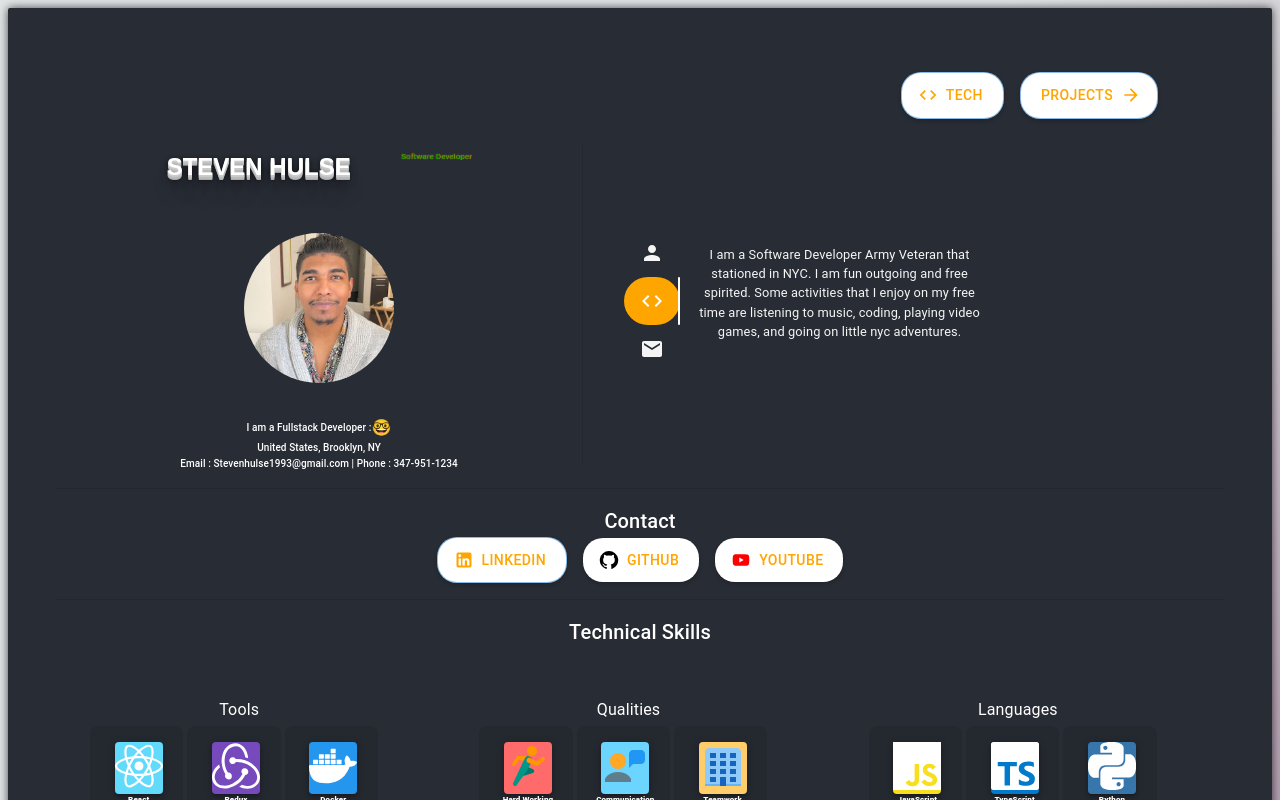
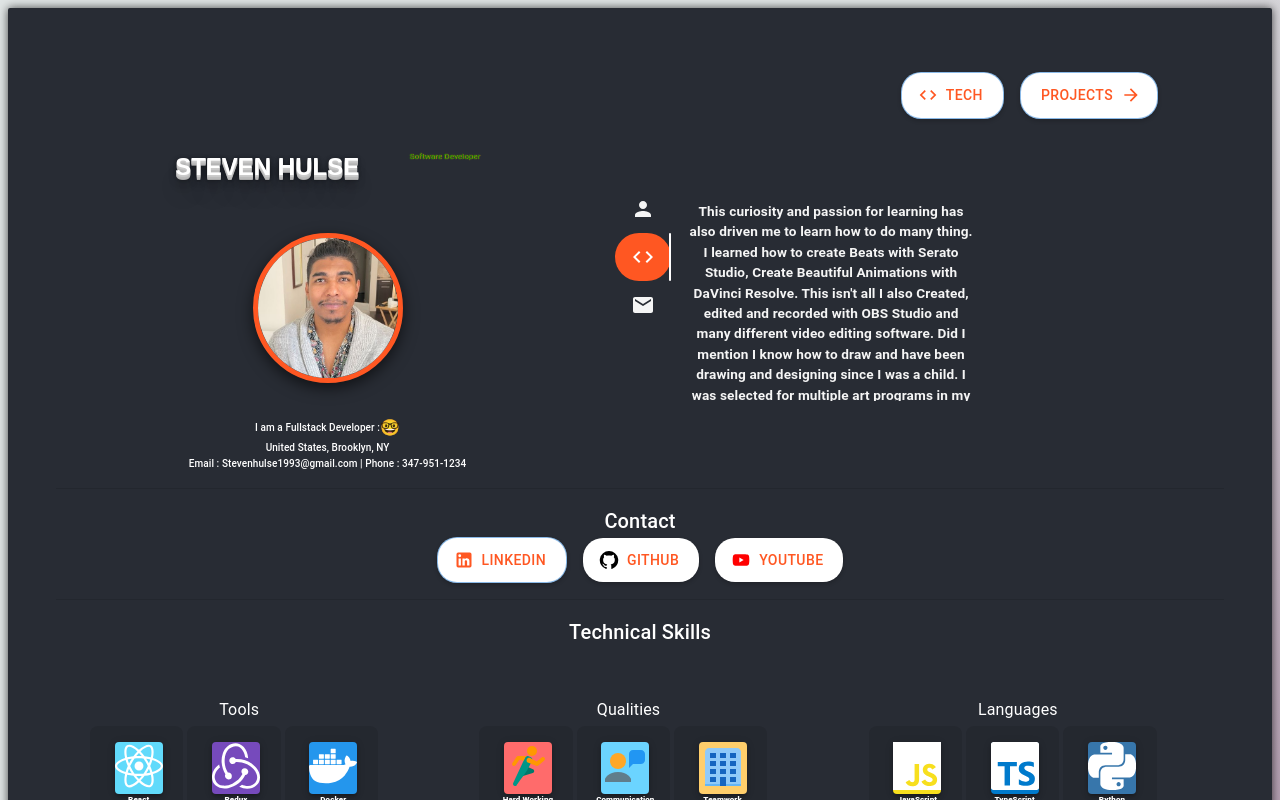
Before and after one commit to Stevenhulse14/StevensWorld, a React (Vite) app: page / in a window 1280 px wide. Both pictures are taken after a click on the tab 651 px from the left and 261 px from the top of the page. Shown: the top 800 px of the page. Built offline with nearby package versions, Linux system fonts and the light colour scheme.

Commit message:
First Iteration of Profolio Site

```diff
--- a/src/App.css
+++ b/src/App.css
@@ -19,3 +19,7 @@ body {
   color: #fff;
   font-family: "Roboto", sans-serif;
 }
+
+/* background-color: #282c34; dark
+     background-color: #d8dfed;  light
+*/
--- a/src/components/Intro.tsx
+++ b/src/components/Intro.tsx
@@ -2,6 +2,29 @@ import { FC } from "react";
 import { Avatar, Box, Typography, Divider, Grid } from "@mui/material";
 import TabsAbout from "./Tabs";
 
+import { createTheme } from "@mui/material";
+
+const theme = createTheme();
+
+const pulsingShadowAnimation = (theme) => {
+  const keyframes = {
+    "@keyframes pulsingShadowAnimation": {
+      "0%": {
+        boxShadow:
+          "0 0 10px 0px rgba(255, 200, 0, 0.5), 0 0 20px 0px rgba(255, 200, 0, 0.5), 0 0 30px 0px rgba(255, 200, 0, 0.5), 0 0 40px 0px rgba(255, 200, 0, 0.5)",
+      },
+      "50%": {
+        boxShadow:
+          "0 0 15px 0px rgba(255, 200, 0, 0.2), 0 0 25px 0px rgba(255, 200, 0, 0.2), 0 0 35px 0px rgba(255, 200, 0, 0.2), 0 0 45px 0px rgba(255, 200, 0, 0.2)",
+      },
+      "100%": {
+        boxShadow:
+          "0 0 10px 0px rgba(255, 200, 0, 0.5), 0 0 20px 0px rgba(255, 200, 0, 0.5), 0 0 30px 0px rgba(255, 200, 0, 0.5), 0 0 40px 0px rgba(255, 200, 0, 0.5)",
+      },
+    },
+  };
+  return keyframes;
+};
 interface ProfileProps {
   name: string;
   bio: string;
@@ -17,8 +40,14 @@ const Intro: FC<ProfileProps> = ({ name, bio, avatarUrl }) => {
         display: "flex",
         justifyContent: "space-evenly",
         alignItems: "center",
-        flexDirection: "row",
+        flexDirection: {
+          xs: "column",
+          sm: "row",
+        },
         marginTop: "10px",
+        marginRight: {
+          sx: "0",
+        },
       }}
     >
       <Grid item xs={6} sm={5}>
@@ -73,7 +102,18 @@ const Intro: FC<ProfileProps> = ({ name, bio, avatarUrl }) => {
           <Avatar
             src={avatarUrl}
             alt="Profile Picture"
-            sx={{ width: 150, height: 150 }}
+            sx={{
+              width: "150px",
+              height: "150px",
+              boxSizing: "border-box",
+              border: "5px solid #FF5722",
+              borderRadius: "50%",
+              overflow: "hidden",
+              boxShadow: "0 5px 15px 0px rgba(0,0,0,0.6)",
+              transform: "translateY(0px)",
+              animation: `${pulsingShadowAnimation(theme)} 3s ease infinite`, // Apply the pulsing shadow animation
+              img: { width: "100%", height: "auto" },
+            }}
           />
           <Divider sx={{ my: 2 }} />
           <Box
@@ -92,12 +132,7 @@ const Intro: FC<ProfileProps> = ({ name, bio, avatarUrl }) => {
           </Typography>
         </Box>
       </Grid>
-      <Divider
-        orientation="vertical"
-        sx={{ backgroundColor: { sx: "#282c34" } }}
-        variant="middle"
-        flexItem
-      ></Divider>
+
       <Grid item xs={6}>
         <Box
           className="container2"
--- a/src/components/Profile.tsx
+++ b/src/components/Profile.tsx
@@ -27,7 +27,7 @@ interface ProfileProps {
 }
 const buttonStyling = {
   backgroundColor: "white",
-  color: "orange",
+  color: "#FF5722",
   borderRadius: 5,
   padding: "10px 20px",
   transition: "background-color 0.2s",
--- a/src/components/Projects.tsx
+++ b/src/components/Projects.tsx
@@ -1,4 +1,5 @@
-import React, { useEffect } from "react";
+"use client";
+import React, { useState } from "react";
 import {
   Card,
   CardContent,
@@ -6,7 +7,16 @@ import {
   Typography,
   Button,
   Grid,
+  Box,
+  Accordion,
+  AccordionSummary,
+  AccordionDetails,
+  colors,
 } from "@mui/material";
+import GitHubIcon from "@mui/icons-material/GitHub";
+import YouTubeIcon from "@mui/icons-material/YouTube";
+import RocketLaunchIcon from "@mui/icons-material/RocketLaunch";
+import ExpandMoreIcon from "@mui/icons-material/ExpandMore";
 
 interface CardData {
   id: number;
@@ -17,14 +27,25 @@ interface CardData {
 
 const cardData: CardData[] = [
   {
-    id: 1,
-    title: "GoldenGorilla",
-    description: "Ecommerce website for a selling pokemon cards",
+    id: 7,
+    title: "Promptopia",
+    description:
+      "A website that generates smart AI prompts for Developers and Writers",
     imageUrl:
-      "https://res.cloudinary.com/dfyly0twx/image/upload/v1689872960/projectIcons/Goldengorillas.png",
-    githubUrl: "https://github.com/Golden-Gorillas/GraceShopper",
-    deployed: "",
-    Youtube: "",
+      "https://res.cloudinary.com/dfyly0twx/image/upload/v1689872936/projectIcons/Promptopia.png",
+    githubUrl: "https://github.com/Stevenhulse14/Promptopia",
+    deployed: "https://promptopia-pied-three.vercel.app/",
+    youtube: "",
+  },
+  {
+    id: 8,
+    title: "Weather App",
+    description: "A weather application that uses the OpenWeather API",
+    imageUrl:
+      "https://res.cloudinary.com/dfyly0twx/image/upload/v1689972726/projectIcons/Weather.png",
+    githubUrl: "https://github.com/Stevenhulse14/Weather-app",
+    deployed: "https://magical-starship-452ab2.netlify.app/",
+    youtube: "",
   },
   {
     id: 2,
@@ -35,8 +56,19 @@ const cardData: CardData[] = [
       "https://res.cloudinary.com/dfyly0twx/image/upload/v1689872931/projectIcons/Playdate.png",
     githubUrl: "https://github.com/MASS-FSA/appPlayDate",
     deployed: "",
-    Youtube: "https://www.youtube.com/watch?v=9w1VLtK23V4",
+    youtube: "https://www.youtube.com/watch?v=9w1VLtK23V4",
   },
+  {
+    id: 1,
+    title: "GoldenGorilla",
+    description: "Ecommerce website for a selling pokemon cards",
+    imageUrl:
+      "https://res.cloudinary.com/dfyly0twx/image/upload/v1689872960/projectIcons/Goldengorillas.png",
+    githubUrl: "https://github.com/Golden-Gorillas/GraceShopper",
+    deployed: "",
+    youtube: "",
+  },
+
   {
     id: 3,
     title: "BlackJack",
@@ -45,7 +77,7 @@ const cardData: CardData[] = [
       "https://res.cloudinary.com/dfyly0twx/image/upload/v1689876744/projectIcons/InWorks.png",
     githubUrl: "https://github.com/Stevenhulse14/",
     deployed: "",
-    Youtube: "",
+    youtube: "",
   },
   {
     id: 4,
@@ -55,7 +87,7 @@ const cardData: CardData[] = [
       "https://res.cloudinary.com/dfyly0twx/image/upload/v1689876744/projectIcons/InWorks.png",
     githubUrl: "https://github.com/Stevenhulse14/Westonhospitality",
     deployed: "",
-    Youtube: "",
+    youtube: "",
   },
   {
     id: 5,
@@ -66,7 +98,7 @@ const cardData: CardData[] = [
       "https://res.cloudinary.com/dfyly0twx/image/upload/v1689876744/projectIcons/InWorks.png",
     githubUrl: "https://github.com/Stevenhulse14/",
     deployed: "",
-    Youtube: "",
+    youtube: "",
   },
   {
     id: 6,
@@ -76,27 +108,7 @@ const cardData: CardData[] = [
       "https://res.cloudinary.com/dfyly0twx/image/upload/v1689876744/projectIcons/InWorks.png",
     githubUrl: "https://github.com/Stevenhulse14/",
     deployed: "",
-    Youtube: "",
-  },
-  {
-    id: 7,
-    title: "Promptopia",
-    description: "A website that generates prompts for writers",
-    imageUrl:
-      "https://res.cloudinary.com/dfyly0twx/image/upload/v1689872936/projectIcons/Promptopia.png",
-    githubUrl: "https://github.com/Stevenhulse14/Promptopia",
-    deployed: "https://promptopia-pied-three.vercel.app/",
-    Youtube: "",
-  },
-  {
-    id: 8,
-    title: "Weather App",
-    description: "A weather application that uses the OpenWeather API",
-    imageUrl:
-      "https://res.cloudinary.com/dfyly0twx/image/upload/v1689972726/projectIcons/Weather.png",
-    githubUrl: "https://github.com/Stevenhulse14/Weather-app",
-    deployed: "https://magical-starship-452ab2.netlify.app/",
-    Youtube: "",
+    youtube: "",
   },
   {
     id: 9,
@@ -112,6 +124,27 @@ const cardData: CardData[] = [
 ];
 
 const Projects: React.FC = ({ buttonStyling }) => {
+  const [expanded, setExpanded] = useState(false);
+  const accordionStyle = {
+    "& .MuiAccordionSummary-root": {
+      backgroundColor: "#FF5722", // Orange background for the accordion header
+      color: "#FFFFFF", // White text color for the accordion header
+      minHeight: "40px",
+      "& .MuiAccordionSummary-content": {
+        margin: "0", // Adjust spacing inside the accordion header
+      },
+      "& .MuiSvgIcon-root": {
+        color: "#FFFFFF", // White color for the expand/collapse icon
+      },
+    },
+    "& .MuiAccordionDetails-root": {
+      backgroundColor: "rgba(0, 0, 0, 0.87)", // Light orange background for the accordion content
+      padding: "4px", // Adjust padding inside the accordion content
+    },
+  };
+  const handleAccordionChange = (index) => {
+    setExpanded((prevIndex) => (prevIndex === index ? -1 : index));
+  };
   return (
     <Grid container spacing={2} padding="20px" color="white">
       {cardData.map((card) => (
@@ -134,10 +167,58 @@ const Projects: React.FC = ({ buttonStyling }) => {
               <Typography variant="h6" gutterBottom>
                 {card.title}
               </Typography>
-              <Typography variant="body2">{card.description}</Typography>
-              <Button variant="contained" color="primary" sx={buttonStyling}>
-                More Info
-              </Button>
+              <Accordion
+                key={card.id}
+                expanded={expanded === card.id}
+                onChange={() => handleAccordionChange(card.id)}
+                sx={accordionStyle}
+              >
+                <AccordionSummary
+                  expandIcon={<ExpandMoreIcon />}
+                  sx={{ backgroundColor: "black" }}
+                >
+                  <Typography variant="h6" color="white" sx={{ mb: 1 }}>
+                    More Info
+                  </Typography>
+                </AccordionSummary>
+                <AccordionDetails
+                  sx={{ backgroundColor: "rgba(0, 0, 0, 0.87)" }}
+                >
+                  <Typography variant="body2" sx={{ color: "white" }}>
+                    {card.description}
+                  </Typography>
+                </AccordionDetails>
+              </Accordion>
+              <Box
+                sx={{
+                  display: "flex",
+                  justifyContent: "center",
+                  gap: 2,
+                  mt: 1,
+                }}
+              >
+                <Button
+                  variant="contained"
+                  sx={buttonStyling}
+                  href={card.githubUrl}
+                >
+                  <GitHubIcon sx={{ color: "#333333" }} />
+                </Button>
+                <Button
+                  variant="contained"
+                  sx={buttonStyling}
+                  href={card.youtube}
+                >
+                  <YouTubeIcon sx={{ color: "#FF0000" }} />
+                </Button>
+                <Button
+                  variant="contained"
+                  sx={buttonStyling}
+                  href={card.deployed}
+                >
+                  <RocketLaunchIcon sx={{ color: "#1976D2" }} />
+                </Button>
+              </Box>
             </CardContent>
           </Card>
         </Grid>
--- a/src/components/Tabs.tsx
+++ b/src/components/Tabs.tsx
@@ -18,7 +18,7 @@ function TabsAbout() {
       maxWidth: { sx: "100%", sm: 100 }, // Allow text to wrap (optional)
       padding: "6px 16px", // Adjust the padding to make the tabs more compact
       "&.Mui-selected": {
-        backgroundColor: "orange",
+        backgroundColor: "#FF5722",
         color: "white",
         fontWeight: "bold",
         borderRadius: "30px",
@@ -91,31 +91,63 @@ function TabsAbout() {
       >
         {tabIndex === 0 && (
           <Box textAlign="center" alignContent="center" height="100%">
-            <Typography alignContent="center" sx={{ fontSize: "0.80rem" }}>
+            <Typography
+              alignContent="center"
+              sx={{
+                fontSize: "0.85rem",
+                fontWeight: "bold",
+                height: "200px",
+                overflow: "auto",
+              }}
+            >
               I am a Software Developer Army Veteran that stationed in NYC. I am
               fun outgoing and free spirited. Some activities that I enjoy on my
               free time are listening to music, coding, playing video games, and
-              going on little nyc adventures. I am a Software Developer Army
-              Veteran that stationed in NYC. I am fun outgoing and free
-              spirited. Some activities that I enjoy on my free time are
-              listening to music, coding, playing video games, and going on
-              little nyc adventures.
+              going on little nyc adventures. My Profile does a great job of
+              showcasing my resume and projects, does a great job at showcasing
+              my skills. So I will use this section to express thing that my
+              resume won't. I am extremely passionate about learning in general
+              and I am always looking for new things to learn. This field is
+              perfect for me, as I get bored very easily, but with this
+              perfession I am always learning new things, or exploring some new
+              technology to incorporate into my projects and tech stack.
             </Typography>
           </Box>
         )}
         {tabIndex === 1 && (
           <Box height="100%">
-            <Typography sx={{ fontSize: "0.80rem" }}>
-              I am a Software Developer Army Veteran that stationed in NYC. I am
-              fun outgoing and free spirited. Some activities that I enjoy on my
-              free time are listening to music, coding, playing video games, and
-              going on little nyc adventures.
+            <Typography
+              sx={{
+                fontSize: "0.85rem",
+                fontWeight: "bold",
+                height: "200px",
+                overflow: "auto",
+              }}
+            >
+              This curiosity and passion for learning has also driven me to
+              learn how to do many thing. I learned how to create Beats with
+              Serato Studio, Create Beautiful Animations with DaVinci Resolve.
+              This isn't all I also Created, edited and recorded with OBS Studio
+              and many different video editing software. Did I mention I know
+              how to draw and have been drawing and designing since I was a
+              child. I was selected for multiple art programs in my youth but
+              decided on an other path. The reason I list all these qualities is
+              because I believe that they are all connected in my goal to be a
+              great fullstack developer but an even better frontend developer
+              and UX/UI design.
             </Typography>
           </Box>
         )}
         {tabIndex === 2 && (
           <Box height="100%">
-            <Typography sx={{ fontSize: "0.80rem" }}>
+            <Typography
+              sx={{
+                fontSize: "0.85rem",
+                fontWeight: "bold",
+                height: "200px",
+                overflow: "auto",
+              }}
+            >
               I am a Software Developer Army Veteran that stationed in NYC. I am
               fun outgoing and free spirited. Some activities that I enjoy on my
               free time are listening to music, coding, playing video games, and
```
